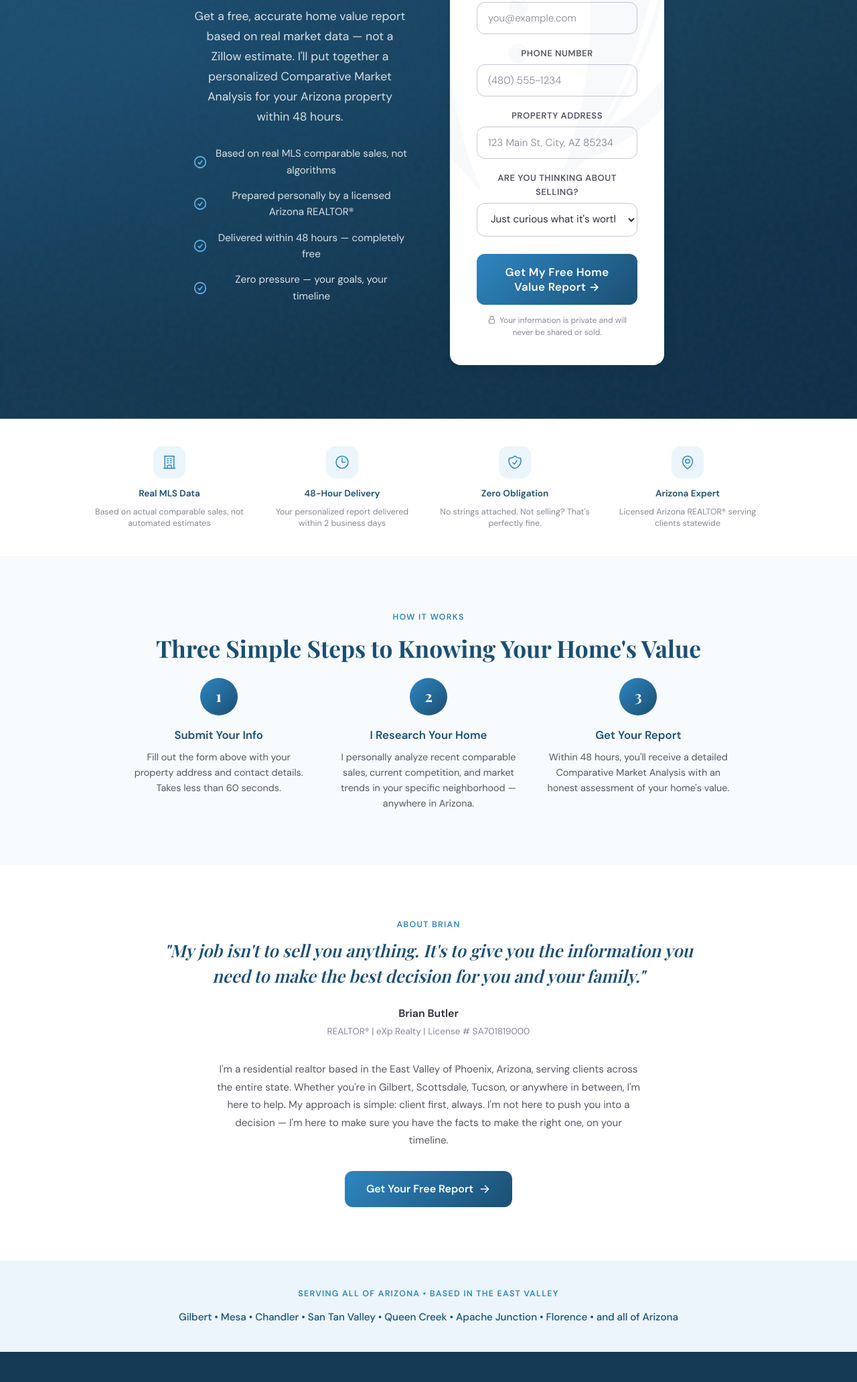
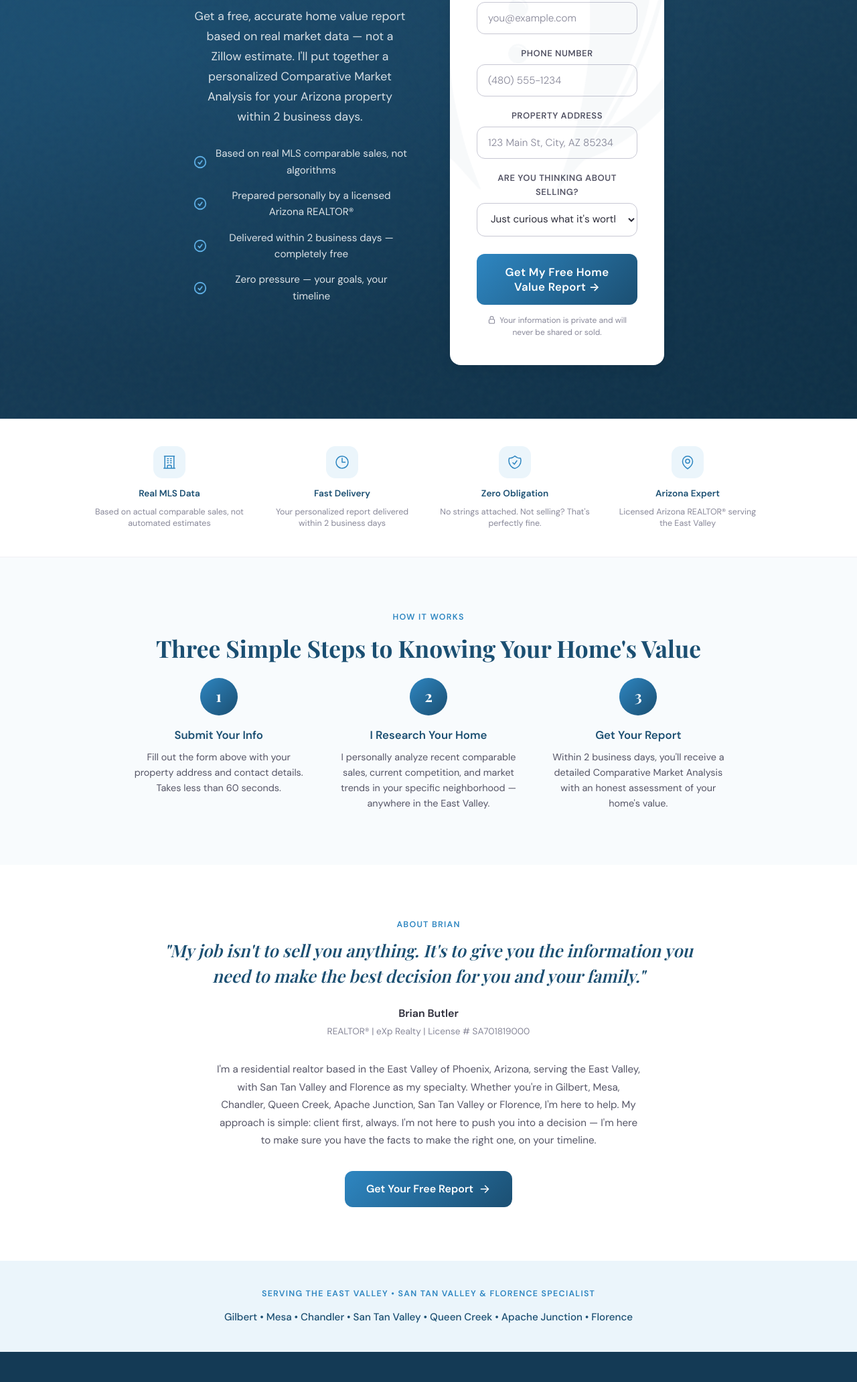
Before and after one commit to BrianButlerRealestate-dev/thebutlerrealty-website, a plain HTML site: page home-value.html in a window 1280 px wide. Shown: the part 482-2545 px from the top of the page at 67% size. Drawn offline with nearby package versions, Linux system fonts and the light colour scheme; a web font is replaced by a local one.

Commit message:
Fix service-area and home-value turnaround claims
Replace statewide/all-of-Arizona/Scottsdale/Tucson claims with East Valley
service area (STV and Florence specialty); standardize CMA turnaround to
2 business days.

Co-Authored-By: Claude Sonnet 5.5 <noreply@anthropic.com>

```diff
--- a/home-value.html
+++ b/home-value.html
@@ -21,8 +21,8 @@ src="https://www.facebook.com/tr?id=613631230446097&ev=PageView&noscript=1"
     <meta charset="UTF-8">
     <meta name="viewport" content="width=device-width, initial-scale=1.0">
     <title>What's Your Home Worth? | Free Report | Brian Butler</title>
-    <meta name="description" content="Free home value report for your Arizona property. Brian Butler, REALTOR® with eXp Realty, delivers a CMA within 48 hours.">
-    <link rel="preconnect" href="https://fonts.googleapis.com">
+    <meta name="description" content="Free home value report for your Arizona property. Brian Butler, REALTOR® with eXp Realty, delivers a CMA within 2 business days.">
+<link rel="preconnect" href="https://fonts.googleapis.com">
     <link rel="preconnect" href="https://fonts.gstatic.com" crossorigin>
     <link href="https://fonts.googleapis.com/css2?family=DM+Sans:ital,opsz,wght@0,9..40,300;0,9..40,400;0,9..40,500;0,9..40,600;0,9..40,700;1,9..40,400&family=Playfair+Display:ital,wght@0,600;0,700;1,500&display=swap" rel="stylesheet">
     <style>
@@ -618,13 +618,13 @@ src="https://www.facebook.com/tr?id=613631230446097&ev=PageView&noscript=1"
 <link rel="canonical" href="https://thebutlerrealty.com/home-value">
 <meta property="og:type" content="website">
 <meta property="og:title" content="What's Your Home Worth? | Free Report | Brian Butler REALTOR®">
-<meta property="og:description" content="Free home value report for your Arizona property. Brian Butler, REALTOR® with eXp Realty, delivers a CMA within 48 hours.">
+<meta property="og:description" content="Free home value report for your Arizona property. Brian Butler, REALTOR® with eXp Realty, delivers a CMA within 2 business days.">
 <meta property="og:url" content="https://thebutlerrealty.com/home-value">
 <meta property="og:image" content="https://thebutlerrealty.com/images/brian-butler.jpg?v=202609031610">
 <meta property="og:site_name" content="Brian Butler | eXp Realty">
 <meta name="twitter:card" content="summary_large_image">
 <meta name="twitter:title" content="What's Your Home Worth? | Free Report | Brian Butler REALTOR®">
-<meta name="twitter:description" content="Free home value report for your Arizona property. Brian Butler, REALTOR® with eXp Realty, delivers a CMA within 48 hours.">
+<meta name="twitter:description" content="Free home value report for your Arizona property. Brian Butler, REALTOR® with eXp Realty, delivers a CMA within 2 business days.">
 <meta name="twitter:image" content="https://thebutlerrealty.com/images/brian-butler.jpg?v=202609031610">
 <link rel="icon" type="image/png" sizes="32x32" href="/images/favicon-32.png">
 <link rel="icon" type="image/png" sizes="16x16" href="/images/favicon-16.png">
@@ -670,7 +670,7 @@ src="https://www.facebook.com/tr?id=613631230446097&ev=PageView&noscript=1"
             <div class="hero-content">
                 <div class="hero-badge">Free &bull; No Obligation</div>
                 <h1 class="hero-title">What's Your Home <em>Actually</em> Worth?</h1>
-                <p class="hero-subtitle">Get a free, accurate home value report based on real market data &mdash; not a Zillow estimate. I'll put together a personalized Comparative Market Analysis for your Arizona property within 48 hours.</p>
+                <p class="hero-subtitle">Get a free, accurate home value report based on real market data &mdash; not a Zillow estimate. I'll put together a personalized Comparative Market Analysis for your Arizona property within 2 business days.</p>
                 <div class="hero-features">
                     <div class="hero-feature">
                         <svg xmlns="http://www.w3.org/2000/svg" fill="none" viewBox="0 0 24 24" stroke-width="2" stroke="currentColor"><path stroke-linecap="round" stroke-linejoin="round" d="M9 12.75L11.25 15 15 9.75M21 12a9 9 0 11-18 0 9 9 0 0118 0z" /></svg>
@@ -682,7 +682,7 @@ src="https://www.facebook.com/tr?id=613631230446097&ev=PageView&noscript=1"
                     </div>
                     <div class="hero-feature">
                         <svg xmlns="http://www.w3.org/2000/svg" fill="none" viewBox="0 0 24 24" stroke-width="2" stroke="currentColor"><path stroke-linecap="round" stroke-linejoin="round" d="M9 12.75L11.25 15 15 9.75M21 12a9 9 0 11-18 0 9 9 0 0118 0z" /></svg>
-                        Delivered within 48 hours &mdash; completely free
+                        Delivered within 2 business days &mdash; completely free
                     </div>
                     <div class="hero-feature">
                         <svg xmlns="http://www.w3.org/2000/svg" fill="none" viewBox="0 0 24 24" stroke-width="2" stroke="currentColor"><path stroke-linecap="round" stroke-linejoin="round" d="M9 12.75L11.25 15 15 9.75M21 12a9 9 0 11-18 0 9 9 0 0118 0z" /></svg>
@@ -757,7 +757,7 @@ src="https://www.facebook.com/tr?id=613631230446097&ev=PageView&noscript=1"
                         <svg xmlns="http://www.w3.org/2000/svg" fill="none" viewBox="0 0 24 24" stroke-width="2.5" stroke="currentColor"><path stroke-linecap="round" stroke-linejoin="round" d="M4.5 12.75l6 6 9-13.5" /></svg>
                     </div>
                     <div class="success-title">You're All Set!</div>
-                    <p class="success-text">Thanks for requesting your home value report. I'll personally prepare your Comparative Market Analysis and have it to you within 48 hours. If you have any questions in the meantime, text or call me at <strong>480-810-9255</strong>.</p>
+                    <p class="success-text">Thanks for requesting your home value report. I'll personally prepare your Comparative Market Analysis and have it to you within 2 business days. If you have any questions in the meantime, text or call me at <strong>480-810-9255</strong>.</p>
                     <div style="display:flex;gap:12px;justify-content:center;margin-top:20px;flex-wrap:wrap;">
                       <a href="index.html" style="padding:10px 20px;background:linear-gradient(135deg,#2E86C1,#1B4F72);color:white;border-radius:10px;font-weight:600;font-size:0.9rem;text-decoration:none;">Back to Home</a>
                       <a href="search.html" style="padding:10px 20px;border:2px solid #2E86C1;color:#2E86C1;border-radius:10px;font-weight:600;font-size:0.9rem;text-decoration:none;">Search Homes</a>
@@ -782,7 +782,7 @@ src="https://www.facebook.com/tr?id=613631230446097&ev=PageView&noscript=1"
                 <div class="trust-icon">
                     <svg xmlns="http://www.w3.org/2000/svg" fill="none" viewBox="0 0 24 24" stroke-width="1.5" stroke="currentColor"><path stroke-linecap="round" stroke-linejoin="round" d="M12 6v6h4.5m4.5 0a9 9 0 11-18 0 9 9 0 0118 0z" /></svg>
                 </div>
-                <div class="trust-label">48-Hour Delivery</div>
+                <div class="trust-label">Fast Delivery</div>
                 <div class="trust-desc">Your personalized report delivered within 2 business days</div>
             </div>
             <div class="trust-item">
@@ -797,7 +797,7 @@ src="https://www.facebook.com/tr?id=613631230446097&ev=PageView&noscript=1"
                     <svg xmlns="http://www.w3.org/2000/svg" fill="none" viewBox="0 0 24 24" stroke-width="1.5" stroke="currentColor"><path stroke-linecap="round" stroke-linejoin="round" d="M15 10.5a3 3 0 11-6 0 3 3 0 016 0z" /><path stroke-linecap="round" stroke-linejoin="round" d="M19.5 10.5c0 7.142-7.5 11.25-7.5 11.25S4.5 17.642 4.5 10.5a7.5 7.5 0 1115 0z" /></svg>
                 </div>
                 <div class="trust-label">Arizona Expert</div>
-                <div class="trust-desc">Licensed Arizona REALTOR&reg; serving clients statewide</div>
+                <div class="trust-desc">Licensed Arizona REALTOR&reg; serving the East Valley</div>
             </div>
         </div>
     </section>
@@ -816,12 +816,12 @@ src="https://www.facebook.com/tr?id=613631230446097&ev=PageView&noscript=1"
                 <div class="step">
                     <div class="step-number">2</div>
                     <h3>I Research Your Home</h3>
-                    <p>I personally analyze recent comparable sales, current competition, and market trends in your specific neighborhood &mdash; anywhere in Arizona.</p>
+                    <p>I personally analyze recent comparable sales, current competition, and market trends in your specific neighborhood &mdash; anywhere in the East Valley.</p>
                 </div>
                 <div class="step">
                     <div class="step-number">3</div>
                     <h3>Get Your Report</h3>
-                    <p>Within 48 hours, you'll receive a detailed Comparative Market Analysis with an honest assessment of your home's value.</p>
+                    <p>Within 2 business days, you'll receive a detailed Comparative Market Analysis with an honest assessment of your home's value.</p>
                 </div>
             </div>
         </div>
@@ -834,7 +834,7 @@ src="https://www.facebook.com/tr?id=613631230446097&ev=PageView&noscript=1"
             <p class="about-quote">"My job isn't to sell you anything. It's to give you the information you need to make the best decision for you and your family."</p>
             <div class="about-name">Brian Butler</div>
             <div class="about-title">REALTOR&reg; | eXp Realty | License # SA701819000</div>
-            <p class="about-text">I'm a residential realtor based in the East Valley of Phoenix, Arizona, serving clients across the entire state. Whether you're in Gilbert, Scottsdale, Tucson, or anywhere in between, I'm here to help. My approach is simple: client first, always. I'm not here to push you into a decision &mdash; I'm here to make sure you have the facts to make the right one, on your timeline.</p>
+            <p class="about-text">I'm a residential realtor based in the East Valley of Phoenix, Arizona, serving the East Valley, with San Tan Valley and Florence as my specialty. Whether you're in Gilbert, Mesa, Chandler, Queen Creek, Apache Junction, San Tan Valley or Florence, I'm here to help. My approach is simple: client first, always. I'm not here to push you into a decision &mdash; I'm here to make sure you have the facts to make the right one, on your timeline.</p>
             <a href="#" class="cta-bottom" onclick="document.querySelector('.hero').scrollIntoView({behavior:'smooth'}); return false;">
                 Get Your Free Report
                 <svg xmlns="http://www.w3.org/2000/svg" fill="none" viewBox="0 0 24 24" stroke-width="2" stroke="currentColor"><path stroke-linecap="round" stroke-linejoin="round" d="M4.5 12h15m0 0l-6.75-6.75M19.5 12l-6.75 6.75" /></svg>
@@ -844,8 +844,8 @@ src="https://www.facebook.com/tr?id=613631230446097&ev=PageView&noscript=1"
 
     <!-- ==================== CITIES BAR ==================== -->
     <section class="cities-bar">
-        <div class="cities-label">Serving All of Arizona &bull; Based in the East Valley</div>
-        <div class="cities-list">Gilbert &bull; Mesa &bull; Chandler &bull; San Tan Valley &bull; Queen Creek &bull; Apache Junction &bull; Florence &bull; and all of Arizona</div>
+        <div class="cities-label">Serving the East Valley &bull; San Tan Valley &amp; Florence Specialist</div>
+        <div class="cities-list">Gilbert &bull; Mesa &bull; Chandler &bull; San Tan Valley &bull; Queen Creek &bull; Apache Junction &bull; Florence</div>
     </section>
 
     <!-- ==================== FOOTER ==================== -->
```
Also changed, not shown: about.html (+1 -1 lines), index.html (+1 -1 lines), sellers.html (+1 -1 lines), llms-full.txt.
